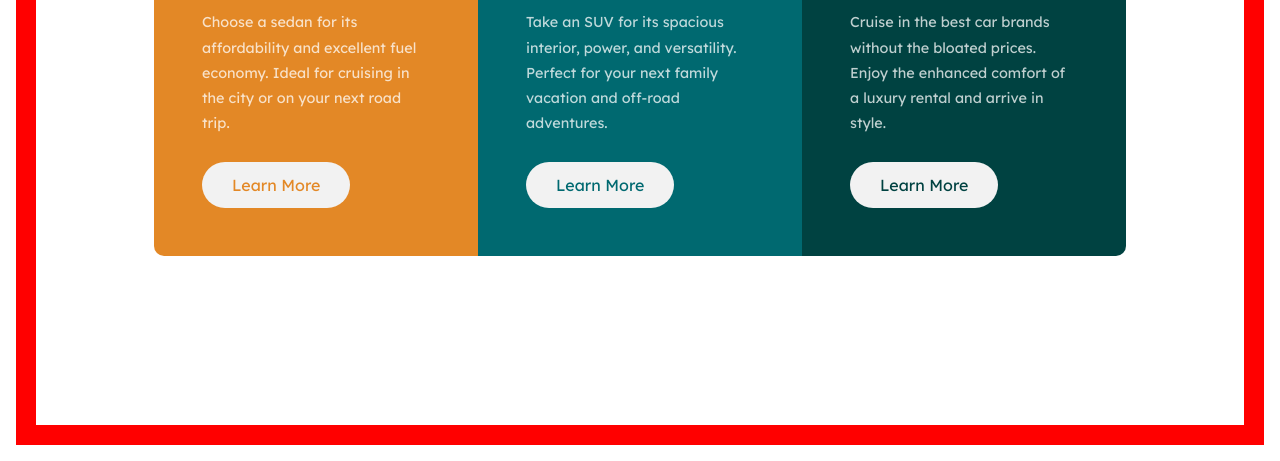
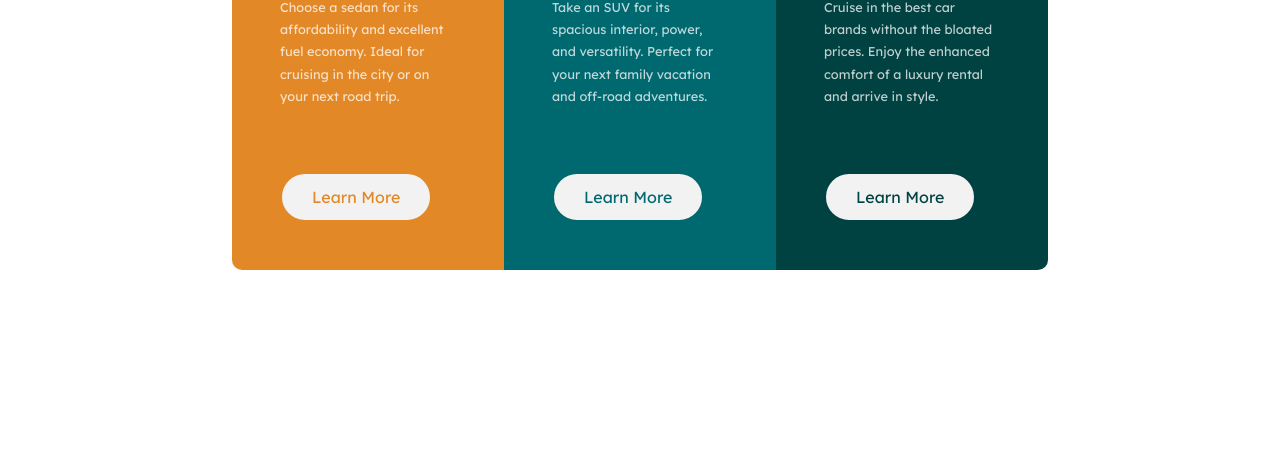
Before and after one commit to Joshua-Farr/3-column-preview-card, a plain HTML site: page index.html in a window 1280 px wide. Shown: the part 371-832 px from the top of the page. Drawn offline with Linux system fonts and the light colour scheme.

Commit message:
Additonal styling on buttons and media query

```diff
--- a/style.css
+++ b/style.css
@@ -59,9 +59,11 @@ select {
 
 /*********************************************************************************************/
 
-/* Will I run into specificity issues with havbing the h1 override the body font?
+/*
+Questions as I code:
+Will I run into specificity issues with havbing the h1 override the body font?
 Is there a good way to have the button color inherit the same color as the background?
-
+Better way to do the hover state changes in one section of css rather than multiple?
 
 */
 
@@ -83,8 +85,6 @@ body{
     justify-content: center;
     font-family: 'Lexend Deca', sans-serif;
     margin: 1rem;
-    border:20px solid red;
-
 }
 
 h1{
@@ -100,6 +100,7 @@ p{
     font-size: .9rem;
     line-height: 1.75;
     margin-top:20px;
+    padding-bottom: 15px;
 }
 
 a{
@@ -131,7 +132,8 @@ a{
 }
 
 .sedans a{
-    color: var(--bright-orange);:
+    color: var(--bright-orange);
+    border: 2px solid var(--bright-orange);
 }
 
 .suv{
@@ -140,6 +142,7 @@ a{
 
 .suv a{
     color: var(--dark-cyan);
+    border: 2px solid var(--dark-cyan);
 }
 
 .luxury{
@@ -148,14 +151,47 @@ a{
 
 .luxury a{
     color: var(--very-dark-cyan);
+    border: 2px solid var(--very-dark-cyan);
 }
 
+
+/* Hover state changes  */
+
 a:hover{
-    background-color: blue;
+    color: var(--very-light-gray);
 }
+
+.sedans a:hover{
+  background-color: var(--bright-orange);
+  border: 2px solid var(--very-light-gray);
+}
+
+.suv a:hover{
+  background-color: var(--dark-cyan);
+  border: 2px solid var(--very-light-gray);
+}
+
+.luxury a:hover{
+  background-color: var(--very-dark-cyan);
+  border: 2px solid var(--very-light-gray);
+}
+
+
+/* Desktop media query */
 
 @media only screen and (min-width: 48rem){
     .car-cards{
         flex-direction: row;
+    }
+
+    .car-card-container{
+      max-width: 17rem;
+    }
+
+    p{
+      font-size: .8rem;
+      padding-bottom: 40px;
+
+    }
 
 }
```
